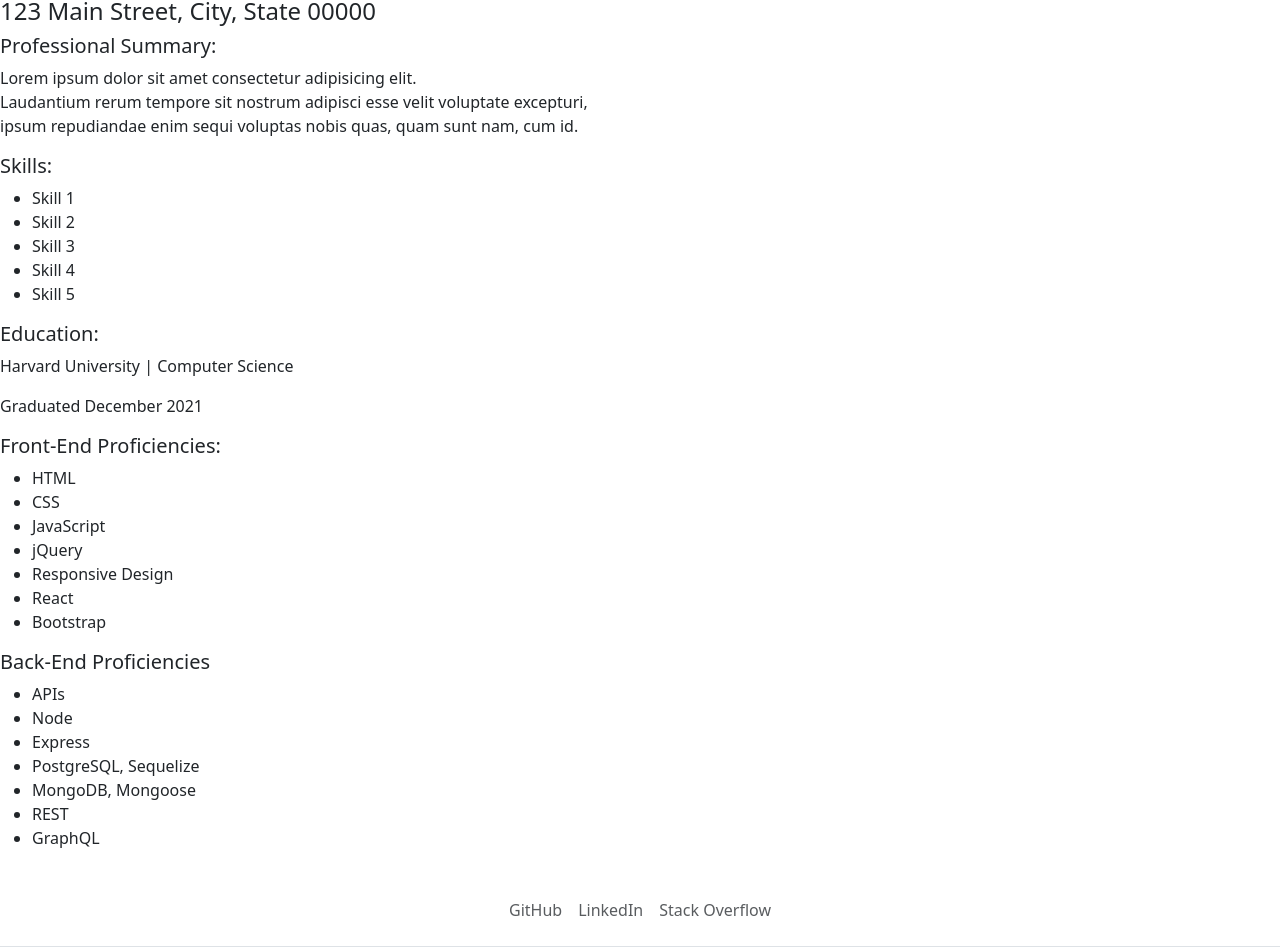
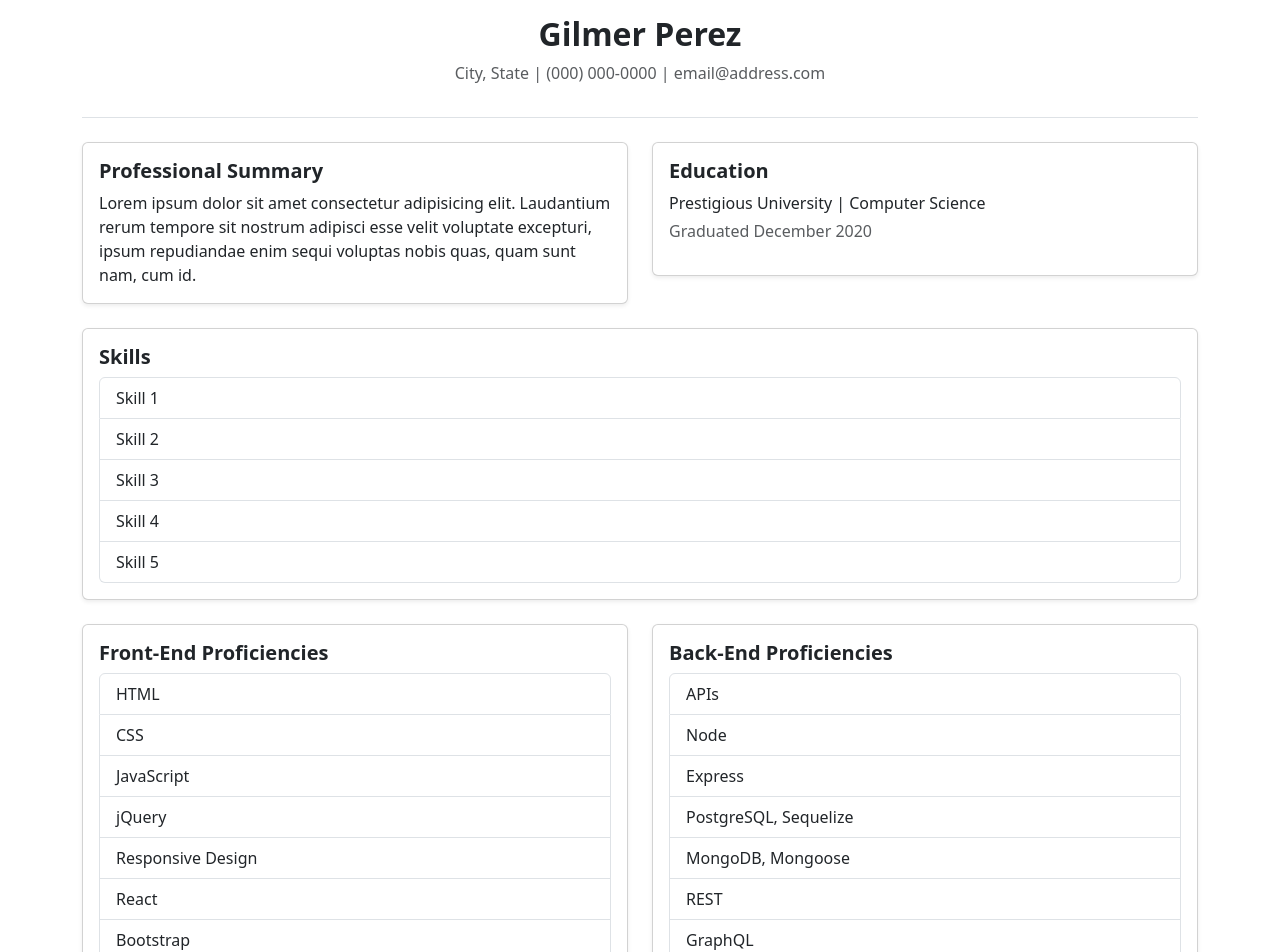
Before and after one commit to gilmerperez/module-12-challenge, a React (Vite) app: page /Resume in a window 1280 px wide. Shown: the part 262-1214 px from the top of the page. Built offline with nearby package versions, Linux system fonts and the light colour scheme.

Commit message:
Added basic Bootstrap styling to all pages

```diff
--- a/src/pages/About.jsx
+++ b/src/pages/About.jsx
@@ -2,14 +2,36 @@ import React from 'react'
 
 const About = () => {
   return (
-    <div class="px-4 py-5 my-5 text-center">
-    <img class="d-block mx-auto mb-4" src='C:\Users\gilme\WebDev\UCF Bootcamp\module-challenges\module-12-challenge\assets\project-images\9203764.png' alt="" width="72" height="57" />
-    <div class="col-lg-6 mx-auto">
-      <p class="lead mb-4">Lorem ipsum dolor sit amet consectetur adipisicing elit. Numquam, blanditiis cumque. Alias molestias, expedita saepe, nesciunt porro cupiditate, nostrum magnam quia aliquam at et unde. Accusantium et nam necessitatibus minima eius commodi suscipit nostrum? Id quas ipsa quam ex repellat, nemo, veritatis rem, laborum optio qui ratione. Nulla velit voluptatem enim voluptatum, corrupti est eaque, deserunt eos placeat labore at deleniti esse laboriosam in dolorem maxime sunt. Atque voluptate architecto ratione doloribus modi? Quod nihil perferendis consequatur nemo, eaque unde deleniti consequuntur hic, ab a impedit omnis aliquam esse voluptate asperiores corrupti magnam ipsam porro blanditiis. Dicta facilis cum odit.</p>
-      <div class="d-grid gap-2 d-sm-flex justify-content-sm-center">
+    <div className="container text-center py-5">
+      <h1 className="text-center mb-4">About Me</h1>
+
+      <img
+        className="img-fluid rounded-circle mb-4"
+        src="C:\Users\gilme\WebDev\UCF Bootcamp\module-challenges\module-12-challenge\assets\project-images\9203764.png"
+        alt="Profile"
+        width="150"
+        height="150"
+      />
+
+      <div className="row justify-content-center">
+        <div className="col-lg-6">
+          <p className="lead">
+            Lorem ipsum dolor sit amet consectetur adipisicing elit. Numquam,
+            blanditiis cumque. Alias molestias, expedita saepe, nesciunt porro
+            cupiditate, nostrum magnam quia aliquam at et unde. Accusantium et
+            nam necessitatibus minima eius commodi suscipit nostrum? Id quas
+            ipsa quam ex repellat, nemo, veritatis rem, laborum optio qui
+            ratione. Nulla velit voluptatem enim voluptatum, corrupti est eaque,
+            deserunt eos placeat labore at deleniti esse laboriosam in dolorem
+            maxime sunt. Atque voluptate architecto ratione doloribus modi?
+            Quod nihil perferendis consequatur nemo, eaque unde deleniti
+            consequuntur hic, ab a impedit omnis aliquam esse voluptate
+            asperiores corrupti magnam ipsam porro blanditiis. Dicta facilis cum
+            odit.
+          </p>
+        </div>
       </div>
     </div>
-  </div>
   )
 }
 
--- a/src/pages/Contact.jsx
+++ b/src/pages/Contact.jsx
@@ -2,20 +2,13 @@ import React from "react";
 
 const Contact = () => {
   return (
+    <div className="container py-5">
+      <h1 className="text-center mb-4">Contact Me</h1>
+
       <form>
-      <header class="d-flex flex-wrap justify-content-center py-3 mb-4 border-bottom" />
-      <a
-        href="/"
-        class="d-flex align-items-center mb-3 mb-md-0 me-md-auto link-body-emphasis text-decoration-none"
-      />
-      <svg class="bi me-2" width="40" height="32">
-        <use xlink:href="#bootstrap"></use>
-      </svg>
-      <span class="fs-1">Contact Me</span>
-
         <div class="mb-3">
           <label for="name" class="form-label">
-          Name:
+            Name
           </label>
           <input
             type="text"
@@ -27,7 +20,7 @@ const Contact = () => {
 
         <div class="mb-3">
           <label for="email" class="form-label">
-          Email Address:
+            Email Address
           </label>
           <input
             type="email"
@@ -36,9 +29,6 @@ const Contact = () => {
             aria-describedby="emailHelp"
             placeholder="Enter your email"
           />
-        <div id="emailHelp" class="form-text">
-          We'll never share your email with anyone else.
-        </div>
         </div>
 
         <div class="mb-3">
@@ -57,6 +47,7 @@ const Contact = () => {
           Submit
         </button>
       </form>
+    </div>
   );
 };
 
--- a/src/pages/Error.jsx
+++ b/src/pages/Error.jsx
@@ -1,15 +1,13 @@
-import React from 'react'
+import React from "react";
 
 const Error = () => {
   return (
-    <div id="error-page">
+    <div className="container d-flex flex-column justify-content-center align-items-center vh-100 text-center">
       <h1>Oops!</h1>
-      <p>Sorry, an unexpected error has occurred.</p>
-      <p>
-        <i>{Error.statusText || Error.message}</i>
-      </p>
+      <p className="lead">Sorry, an unexpected error has occurred.</p>
+      <p className="text-muted"></p>
     </div>
-  )
-}
+  );
+};
 
-export default Error
+export default Error;
--- a/src/pages/Resume.jsx
+++ b/src/pages/Resume.jsx
@@ -1,52 +1,95 @@
-import React from 'react'
+import React from "react";
 
 const Resume = () => {
   return (
-    <div>
-      <h1>Professional Work Resume</h1>
+    <div className="container py-5">
+      <h1 className="text-center mb-4">Resume</h1>
 
-      <h2>Gilmer Perez</h2>
-      <h4>123 Main Street, City, State 00000</h4>
 
-      <h5>Professional Summary:</h5>
-      <p>Lorem ipsum dolor sit amet consectetur adipisicing elit. <br /> Laudantium rerum tempore sit nostrum adipisci esse velit voluptate excepturi, <br />ipsum repudiandae enim sequi voluptas nobis quas, quam sunt nam, cum id.</p>
+      <div className="text-center border-bottom pb-3 mb-4">
+        <h2 className="fw-bold">Gilmer Perez</h2>
+        <p className="text-muted">
+          City, State | (000) 000-0000 | email@address.com
+        </p>
+      </div>
 
-      <h5>Skills:</h5>
-      <ul>
-        <li>Skill 1</li>
-        <li>Skill 2</li>
-        <li>Skill 3</li>
-        <li>Skill 4</li>
-        <li>Skill 5</li>
-      </ul>
+      <div className="row">
 
-      <h5>Education:</h5>
-      <p>Harvard University | Computer Science</p>
-      <p>Graduated December 2021</p>
+        <div className="col-12 col-md-6 mb-4">
+          <div className="card shadow-sm">
+            <div className="card-body">
+              <h5 className="card-title fw-bold">Professional Summary</h5>
+              <p className="card-text">
+                Lorem ipsum dolor sit amet consectetur adipisicing elit.
+                Laudantium rerum tempore sit nostrum adipisci esse velit
+                voluptate excepturi, ipsum repudiandae enim sequi voluptas nobis
+                quas, quam sunt nam, cum id.
+              </p>
+            </div>
+          </div>
+        </div>
 
-      <h5>Front-End Proficiencies:</h5>
-      <ul>
-        <li>HTML</li>
-        <li>CSS</li>
-        <li>JavaScript</li>
-        <li>jQuery</li>
-        <li>Responsive Design</li>
-        <li>React</li>
-        <li>Bootstrap</li>
-      </ul>
+        <div className="col-12 col-md-6 mb-4">
+          <div className="card shadow-sm">
+            <div className="card-body">
+              <h5 className="card-title fw-bold">Education</h5>
+              <p className="mb-1">Prestigious University | Computer Science</p>
+              <p className="text-muted">Graduated December 2020</p>
+            </div>
+          </div>
+        </div>
 
-      <h5>Back-End Proficiencies</h5>
-      <ul>
-        <li>APIs</li>
-        <li>Node</li>
-        <li>Express</li>
-        <li>PostgreSQL, Sequelize</li>
-        <li>MongoDB, Mongoose</li>
-        <li>REST</li>
-        <li>GraphQL</li>
-      </ul>
+        <div className="col-12 mb-4">
+          <div className="card shadow-sm">
+            <div className="card-body">
+              <h5 className="card-title fw-bold">Skills</h5>
+              <ul className="list-group">
+                <li className="list-group-item">Skill 1</li>
+                <li className="list-group-item">Skill 2</li>
+                <li className="list-group-item">Skill 3</li>
+                <li className="list-group-item">Skill 4</li>
+                <li className="list-group-item">Skill 5</li>
+              </ul>
+            </div>
+          </div>
+        </div>
+
+        <div className="col-12 col-md-6 mb-4">
+          <div className="card shadow-sm">
+            <div className="card-body">
+              <h5 className="card-title fw-bold">Front-End Proficiencies</h5>
+              <ul className="list-group">
+                <li className="list-group-item">HTML</li>
+                <li className="list-group-item">CSS</li>
+                <li className="list-group-item">JavaScript</li>
+                <li className="list-group-item">jQuery</li>
+                <li className="list-group-item">Responsive Design</li>
+                <li className="list-group-item">React</li>
+                <li className="list-group-item">Bootstrap</li>
+              </ul>
+            </div>
+          </div>
+        </div>
+
+        <div className="col-12 col-md-6 mb-4">
+          <div className="card shadow-sm">
+            <div className="card-body">
+              <h5 className="card-title fw-bold">Back-End Proficiencies</h5>
+              <ul className="list-group">
+                <li className="list-group-item">APIs</li>
+                <li className="list-group-item">Node</li>
+                <li className="list-group-item">Express</li>
+                <li className="list-group-item">PostgreSQL, Sequelize</li>
+                <li className="list-group-item">MongoDB, Mongoose</li>
+                <li className="list-group-item">REST</li>
+                <li className="list-group-item">GraphQL</li>
+              </ul>
+            </div>
+          </div>
+        </div>
+      </div>
     </div>
-  )
-}
+  );
+};
 
-export default Resume
+export default Resume;
```
Lines whose indentation alone changed are shown as unchanged.
